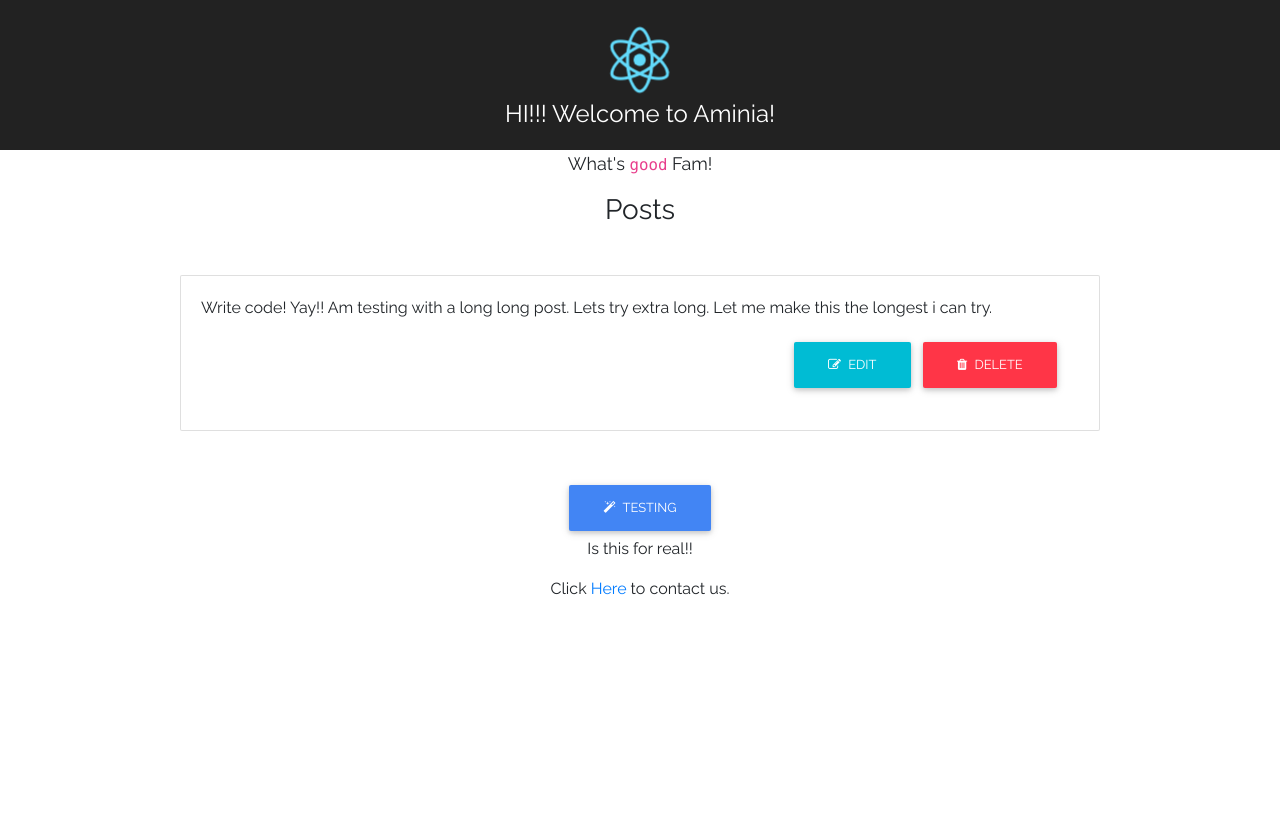
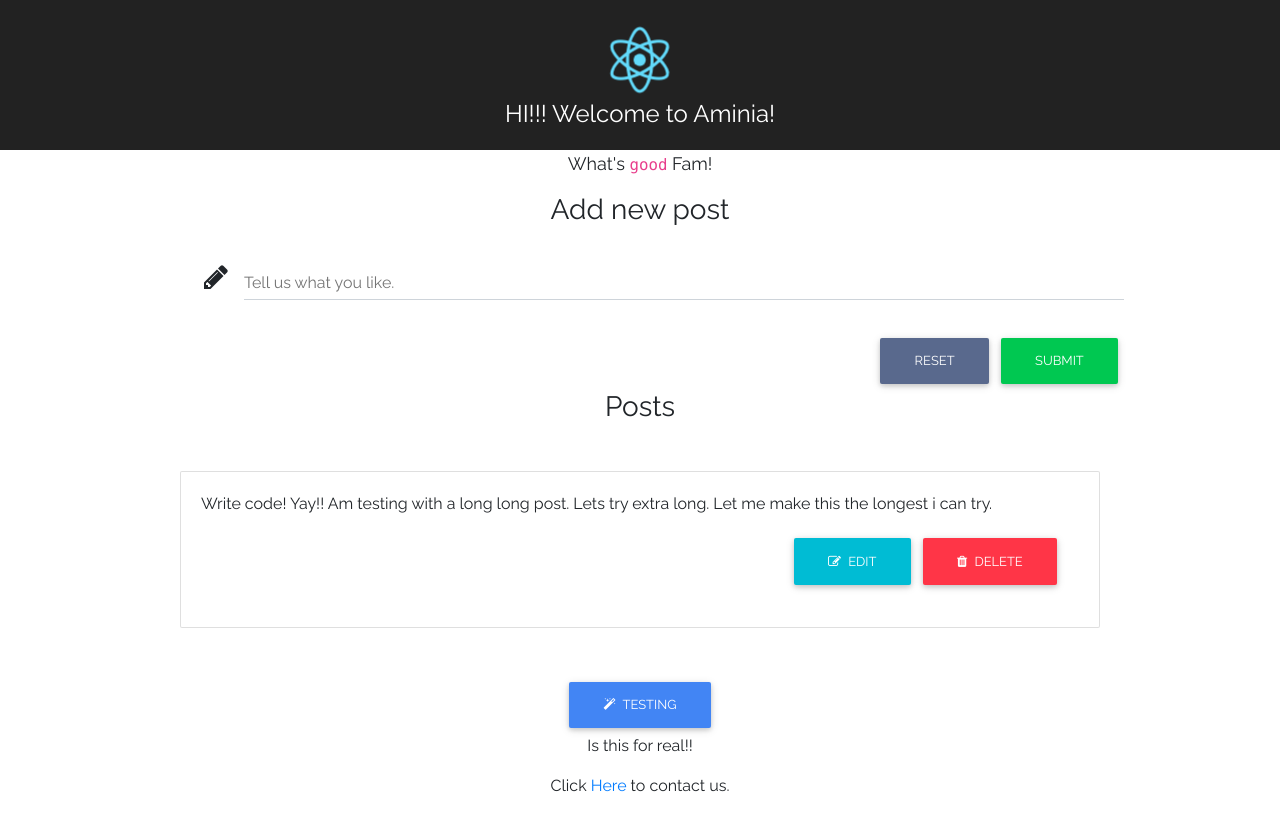
Before and after one commit to SamNgigi/Aminia-v2, a React app: page / in a window 1280 px wide. Built offline with nearby package versions, Linux system fonts and the light colour scheme.

Commit message:
Alot of ui edits on the add post form and tried updating all dependencies

```diff
--- a/src/actions/index.js
+++ b/src/actions/index.js
@@ -0,0 +1,3 @@
+import * as posts from "./posts";
+
+export {posts}
--- a/src/actions/posts.js
+++ b/src/actions/posts.js
@@ -0,0 +1,24 @@
+export const addPost = content => {
+  return {
+    type: 'ADD_POST',
+    content
+  }
+}
+export const editPost = (id, content) => {
+  return {
+    type: 'EDIT_POST',
+    id,
+    content
+  }
+}
+export const deletPost = id => {
+  return {
+    type: 'DELETE_POST',
+    id
+  }
+}
+
+/*
+  I think the type property is the one we refer to in
+  reducers/posts.js as action.type in the switch.
+*/
--- a/src/components/amini/Aminia.css
+++ b/src/components/amini/Aminia.css
@@ -4,3 +4,6 @@
 .list-item{
   padding: 20px;
 }
+.add-note{
+  display: block;
+}
--- a/src/components/amini/Aminia.jsx
+++ b/src/components/amini/Aminia.jsx
@@ -2,12 +2,47 @@ import React, {Component} from 'react';
 import {Link} from 'react-router-dom';
 import {connect} from 'react-redux';
 
-import { Button, Fa, ListGroup, ListGroupItem } from 'mdbreact'
+import { Button, Fa, ListGroup, ListGroupItem, FormInline, Input } from 'mdbreact'
 
 import logo from '../../logo.svg';
 import './Aminia.css'
 
-export class Aminia extends Component {
+import {posts} from "../../actions";
+
+class Aminia extends Component {
+
+  state = {
+    content: "",
+    editPostId: null,
+  }
+
+  resetForm = () => {
+    this.setState({
+      content: "",
+      editPostId: null
+    });
+  }
+
+  // When we press the edit button
+  selectForEdit = (id) => {
+    // I think this.props.posts[id] means
+    // the id property for this post
+    let post = this.props.posts[id]
+    this.setState({
+      content: post.content,
+      editPostId: id
+    })
+  }
+
+  submitPost = (event) => {
+    event.preventDefault();
+    if(this.state.editPostId === null) {
+      this.prop.addPost(this.state.content).then(this.resetForm)
+    } else {
+      this.props.editPost(this.state.editPostId, this.state.content).then(this.resetForm)
+    }
+  }
+
   render() {
     return (
       <div className="App">
@@ -19,6 +54,33 @@ export class Aminia extends Component {
         <p className="App-intro">
           What's <code>good</code> Fam!
         </p>
+
+        <h3>Add new post</h3>
+
+
+        <div className="container">
+          <div className="row">
+            <div className="col"></div>
+            <div className="col-lg-10 ml-5">
+              <FormInline className="add-note" onSubmit={this.submitPost}>
+                <Input
+                  label="Tell us what you like."
+                  icon="pencil"
+                  placeholder="Enter post here..."
+                  onChange={(event) => this.setState({text: event.target.value})}
+                  value={this.state.content}
+                />
+
+                <div className="float-right">
+                  <Button color="mdb-color" onClick={this.resetForm}>Reset</Button>
+                  <Button color="success" type="submit">Submit</Button>
+                </div>
+              </FormInline>
+            </div>
+            <div className="col"></div>
+          </div>
+        </div>
+
 
         <h3>Posts</h3>
         <div className="container my-5">
@@ -59,16 +121,24 @@ export class Aminia extends Component {
     )
   }
 }
-
+// From reducers  to view/store
 const mapStateToProps = state => {
   return {
     posts: state.posts,
   }
 }
-
-const mapDispatchToProps = state => {
+// From view to actions to reducers then back to view/store
+const mapDispatchToProps = dispatch => {
   return {
-
+    addPost: (content) => {
+      dispatch(posts.addPost(content));
+    },
+    editPost: (id, content) => {
+      dispatch(posts.editPost(id, content));
+    },
+    deletePost: (id) => {
+      dispatch(posts.deletePost(id));
+    },
   }
 }
 
--- a/src/reducers/posts.js
+++ b/src/reducers/posts.js
@@ -6,8 +6,24 @@ const initialState = [
 
 
 export default function posts(state=initialState, action){
+  let postList = state.slice();
+
   switch (action.type) {
+
+    case 'ADD_POST':
+      return [...state, {text:action.content}];
+
+    case 'EDIT_POST':
+      let postToEdit = postList[action.id];
+      postToEdit.content = action.content;
+      postList.splice(action.id,1, postToEdit)
+      return postList;
+
+    case 'DELETE_POST':
+      postList.splice(action.id, 1);
+      return postList
+
     default:
-      return state;
+      return state
   }
 }
--- a/webpack-stats.dev.json
+++ b/webpack-stats.dev.json
@@ -1 +1 @@
-{"status":"done","publicPath":"http://localhost:3000/","chunks":{"main":[{"name":"static/js/bundle.js","publicPath":"http://localhost:3000/static/js/bundle.js","path":"/home/sam/Desktop/Aminia/assets/bundles/static/js/bundle.js"},{"name":"0.43c1ed39c2e9a84069c3.hot-update.js","publicPath":"http://localhost:3000/0.43c1ed39c2e9a84069c3.hot-update.js","path":"/home/sam/Desktop/Aminia/assets/bundles/0.43c1ed39c2e9a84069c3.hot-update.js"},{"name":"static/js/bundle.js.map","publicPath":"http://localhost:3000/static/js/bundle.js.map","path":"/home/sam/Desktop/Aminia/assets/bundles/static/js/bundle.js.map"},{"name":"0.43c1ed39c2e9a84069c3.hot-update.js.map","publicPath":"http://localhost:3000/0.43c1ed39c2e9a84069c3.hot-update.js.map","path":"/home/sam/Desktop/Aminia/assets/bundles/0.43c1ed39c2e9a84069c3.hot-update.js.map"}]},"error":"ModuleDependencyError","message":"69:76-82 \"export 'default' (imported as 'Aminia') was not found in './components/amini/Aminia'"}
+{"status":"done","publicPath":"http://localhost:3000/","chunks":{"main":[{"name":"static/js/bundle.js","publicPath":"http://localhost:3000/static/js/bundle.js","path":"/home/sam/Desktop/Aminia/assets/bundles/static/js/bundle.js"},{"name":"0.44e8d0ae620c76936497.hot-update.js","publicPath":"http://localhost:3000/0.44e8d0ae620c76936497.hot-update.js","path":"/home/sam/Desktop/Aminia/assets/bundles/0.44e8d0ae620c76936497.hot-update.js"},{"name":"static/js/bundle.js.map","publicPath":"http://localhost:3000/static/js/bundle.js.map","path":"/home/sam/Desktop/Aminia/assets/bundles/static/js/bundle.js.map"},{"name":"0.44e8d0ae620c76936497.hot-update.js.map","publicPath":"http://localhost:3000/0.44e8d0ae620c76936497.hot-update.js.map","path":"/home/sam/Desktop/Aminia/assets/bundles/0.44e8d0ae620c76936497.hot-update.js.map"}]}}
```
Also changed, not shown: package.json (+29 -29 lines), 1 other file (tests, documents, lock files or other folders).
